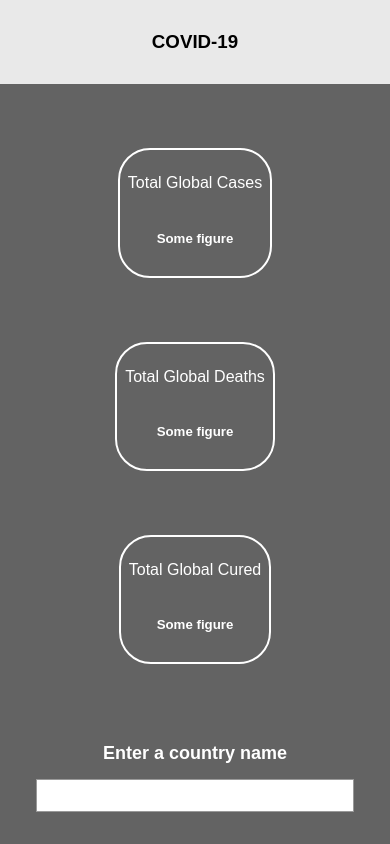
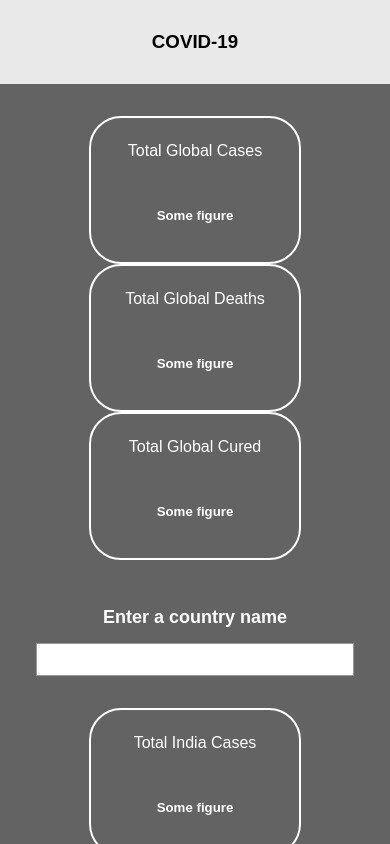
Before and after one commit to yashg160/Covid19, a React (Create React App) app: page / in a window 390 px wide. Shown: the top 844 px of the page. Built offline with nearby package versions, Linux system fonts and the light colour scheme; no server answers.

Commit message:
Switched to grid display

```diff
--- a/src/css/App.css
+++ b/src/css/App.css
@@ -32,95 +32,57 @@
 }
 
 .card-container {
-  display: -webkit-box;
-  display: -ms-flexbox;
-  display: flex;
-  -webkit-box-flex: 1;
-      -ms-flex: 1 1 auto;
-          flex: 1 1 auto;
-  -webkit-box-orient: horizontal;
-  -webkit-box-direction: normal;
-      -ms-flex-direction: row;
-          flex-direction: row;
-  -webkit-box-pack: start;
-      -ms-flex-pack: start;
-          justify-content: start;
-  -webkit-box-align: center;
-      -ms-flex-align: center;
-          align-items: center;
-  -ms-flex-wrap: wrap;
-      flex-wrap: wrap;
+  display: -ms-grid;
+  display: grid;
   padding: 2rem 0;
 }
 
 .card {
+  height: 8rem;
+  width: 12rem;
   border: 0.15rem solid white;
   border-radius: 2rem;
   padding: 0.5rem;
-  display: -webkit-box;
-  display: -ms-flexbox;
-  display: flex;
-  -webkit-box-orient: vertical;
-  -webkit-box-direction: normal;
-      -ms-flex-direction: column;
-          flex-direction: column;
-  -webkit-box-align: center;
-      -ms-flex-align: center;
-          align-items: center;
-  -webkit-box-pack: center;
-      -ms-flex-pack: center;
-          justify-content: center;
+  display: -ms-grid;
+  display: grid;
+  text-align: center;
   color: white;
   margin: 0 2rem;
+}
+
+.card-1 {
+  -ms-grid-column: 1;
+  -ms-grid-column-span: 1;
+  grid-column: 1 / span 1;
+}
+
+.card-2 {
+  -ms-grid-column: 2;
+  -ms-grid-column-span: 1;
+  grid-column: 2 / span 1;
+}
+
+.card-3 {
+  -ms-grid-column: 3;
+  -ms-grid-column-span: 1;
+  grid-column: 3 / span 1;
+}
+
+.card-title {
+  -ms-grid-row: 1;
+  -ms-grid-row-span: 1;
+  grid-row: 1 / span 1;
+}
+
+.card-content {
+  -ms-grid-row: 2;
+  -ms-grid-row-span: 1;
+  grid-row: 2 / span 1;
 }
 
 .instruction {
   color: white;
   font-size: large;
-}
-
-@media screen and (max-width: 676px) {
-  .main {
-    width: 100vw;
-  }
-  .card-container {
-    display: -webkit-box;
-    display: -ms-flexbox;
-    display: flex;
-    -webkit-box-orient: vertical;
-    -webkit-box-direction: normal;
-        -ms-flex-direction: column;
-            flex-direction: column;
-    -webkit-box-pack: center;
-        -ms-flex-pack: center;
-            justify-content: center;
-    -webkit-box-align: center;
-        -ms-flex-align: center;
-            align-items: center;
-    -ms-flex-wrap: wrap;
-        flex-wrap: wrap;
-    padding: 2rem 0;
-  }
-  .card {
-    border: 0.15rem solid white;
-    border-radius: 2rem;
-    padding: 0.5rem;
-    display: -webkit-box;
-    display: -ms-flexbox;
-    display: flex;
-    -webkit-box-orient: vertical;
-    -webkit-box-direction: normal;
-        -ms-flex-direction: column;
-            flex-direction: column;
-    -webkit-box-align: center;
-        -ms-flex-align: center;
-            align-items: center;
-    -webkit-box-pack: center;
-        -ms-flex-pack: center;
-            justify-content: center;
-    color: white;
-    margin: 2rem 0;
-  }
 }
 
 @media screen and (min-width: 677px) {
@@ -129,4 +91,36 @@
     width: 100vw;
   }
 }
+
+@media screen and (max-width: 676px) {
+  .main {
+    width: 100vw;
+  }
+  .card-container {
+    display: -ms-grid;
+    display: grid;
+    padding: 2rem 0;
+  }
+  .card {
+    display: -ms-grid;
+    display: grid;
+    border: 0.15rem solid white;
+    border-radius: 2rem;
+  }
+  .card-1 {
+    -ms-grid-row: 1;
+    -ms-grid-row-span: 1;
+    grid-row: 1 / 2;
+  }
+  .card-2 {
+    -ms-grid-row: 2;
+    -ms-grid-row-span: 1;
+    grid-row: 2 / 3;
+  }
+  .card-3 {
+    -ms-grid-row: 3;
+    -ms-grid-row-span: 1;
+    grid-row: 3 / 4;
+  }
+}
 /*# sourceMappingURL=App.css.map */
--- a/src/css/App.scss
+++ b/src/css/App.scss
@@ -17,56 +17,45 @@
 }
 
 .card-container {
-	display: flex;
-	flex: 1 1 auto;
-	flex-direction: row;
-	justify-content: start;
-	align-items: center;
-	flex-wrap: wrap;
+	display: grid;
 	padding: 2rem 0;
 }
 
 .card {
+	height: 8rem;
+	width: 12rem;
 	border: 0.15rem solid white;
 	border-radius: 2rem;
 	padding: 0.5rem;
-	display: flex;
-	flex-direction: column;
-	align-items: center;
-	justify-content: center;
+	display: grid;
+	text-align: center;
 	color: white;
 	margin: 0 2rem;
+}
+
+.card-1 {
+	grid-column: 1 / span 1;
+}
+
+.card-2 {
+	grid-column: 2 / span 1;
+}
+
+.card-3 {
+	grid-column: 3 / span 1;
+}
+
+.card-title {
+	grid-row: 1 / span 1;
+}
+
+.card-content {
+	grid-row: 2 / span 1;
 }
 
 .instruction {
 	color: white;
 	font-size: large;
-}
-
-@media screen and (max-width: 676px) {
-	.main {
-		width: 100vw;
-	}
-	.card-container {
-		display: flex;
-		flex-direction: column;
-		justify-content: center;
-		align-items: center;
-		flex-wrap: wrap;
-		padding: 2rem 0;
-	}
-
-	.card {
-		border: 0.15rem solid white;
-		border-radius: 2rem;
-		padding: 0.5rem;
-		display: flex;
-		flex-direction: column;
-		align-items: center;
-		justify-content: center;
-		color: white;
-		margin: 2rem 0;
-	}
 }
 
 @media screen and (min-width: 677px) {
@@ -75,3 +64,32 @@
 		width: 100vw;
 	}
 }
+
+@media screen and (max-width: 676px) {
+	.main {
+		width: 100vw;
+	}
+
+	.card-container {
+		display: grid;
+		padding: 2rem 0;
+	}
+
+	.card {
+		display: grid;
+		border: 0.15rem solid white;
+		border-radius: 2rem;
+	}
+
+	.card-1 {
+		grid-row: 1 / 2;
+	}
+
+	.card-2 {
+		grid-row: 2 / 3;
+	}
+
+	.card-3 {
+		grid-row: 3 / 4;
+	}
+}
```
Also changed, not shown: 1 other file (tests, documents, lock files or other folders).
